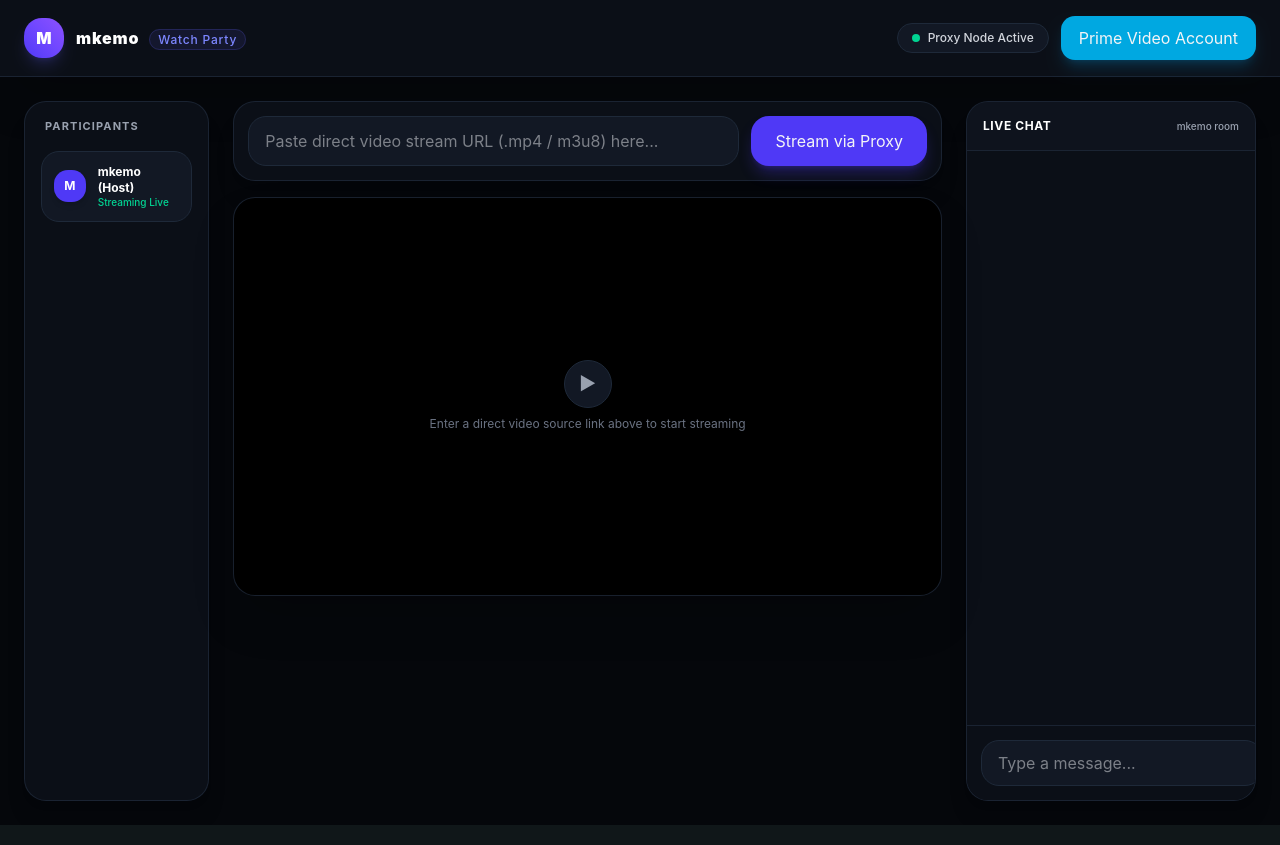
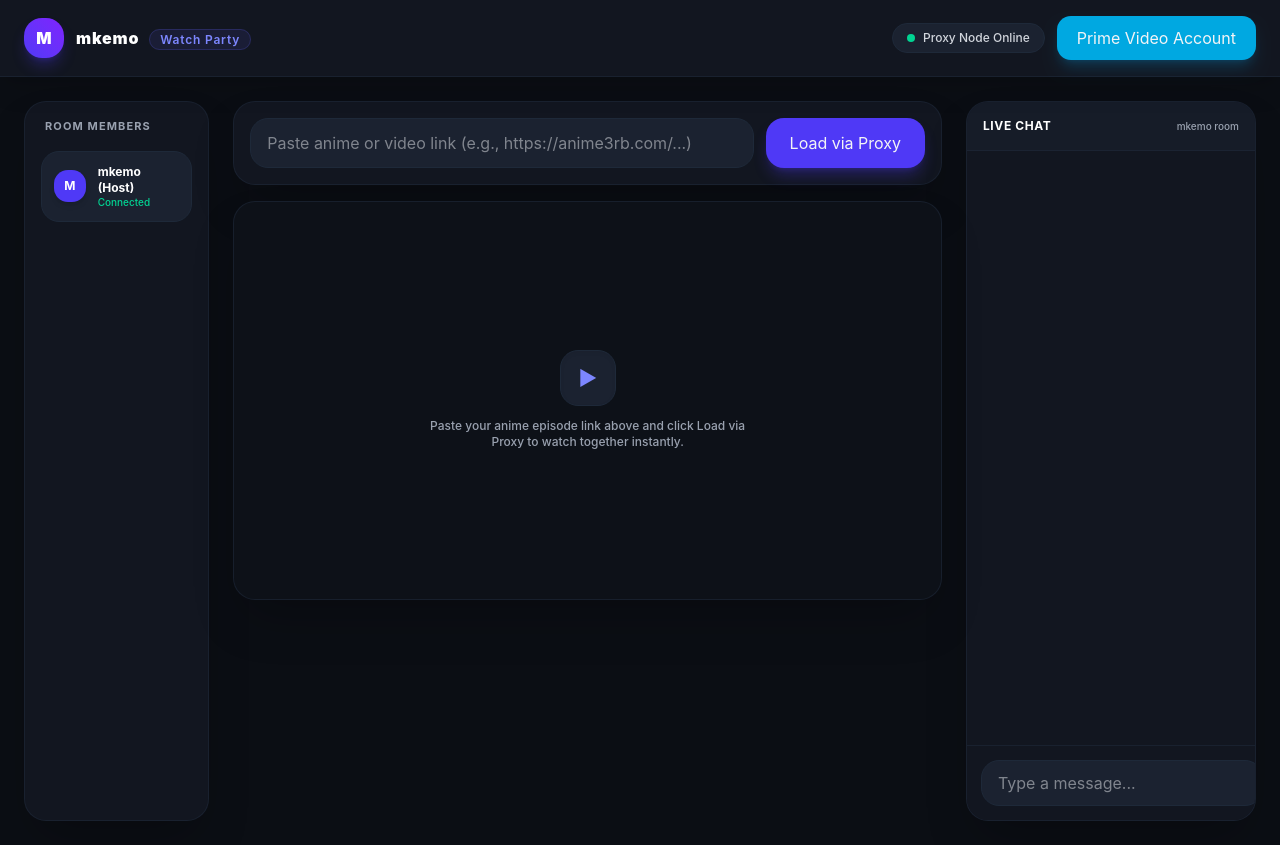
Before and after one commit to eodnsiw92/mkemo1top2, a Next.js app: page /mkemo1top2/ in a window 1280 px wide. Built offline with nearby package versions, Linux system fonts and the light colour scheme.

Commit message:
Update page.tsx

```diff
--- a/app/page.tsx
+++ b/app/page.tsx
@@ -1,6 +1,6 @@
 'use client';
 
-import React, { useState, useRef } from 'react';
+import React, { useState } from 'react';
 
 export default function Home() {
   const [videoUrl, setVideoUrl] = useState('');
@@ -12,24 +12,14 @@ export default function Home() {
   const [regEmail, setRegEmail] = useState('');
   const [regPass, setRegPass] = useState('');
 
-  const videoRef = useRef<HTMLVideoElement>(null);
-
   // سيرفر البروكسي الخاص بك على PythonAnywhere
   const PROXY_URL = "https://ubnt72.pythonanywhere.com/proxy?url=";
 
-  const loadCustomMedia = () => {
+  const loadMedia = () => {
     if (!videoUrl.trim()) return;
-    // توجيه الرابط المباشر عبر البروكسي الخاص بك
-    const finalProxiedUrl = PROXY_URL + encodeURIComponent(videoUrl.trim());
-    setCurrentSrc(finalProxiedUrl);
-
-    // تشغيل الفيديو تلقائياً وبأعلى أداء
-    setTimeout(() => {
-      if (videoRef.current) {
-        videoRef.current.load();
-        videoRef.current.play().catch(e => console.log("Playback error:", e));
-      }
-    }, 150);
+    // توجيه روابط الأنمي والمواقع عبر البروكسي الخاص بك لتعمل فوراً
+    const proxied = PROXY_URL + encodeURIComponent(videoUrl.trim());
+    setCurrentSrc(proxied);
   };
 
   const sendChatMessage = () => {
@@ -40,118 +30,116 @@ export default function Home() {
 
   const submitPrimeRegister = (e: React.FormEvent) => {
     e.preventDefault();
-    alert(`Welcome ${regName}! Prime Video account created successfully.`);
+    alert(`Welcome ${regName}! Account created successfully.`);
     setIsRegisterOpen(false);
   };
 
   return (
-    <div className="bg-[#05070b] text-gray-100 font-sans min-h-screen flex flex-col" dir="ltr">
+    <div className="bg-[#0b0e14] text-gray-100 font-sans min-h-screen flex flex-col selection:bg-indigo-500 selection:text-white" dir="ltr">
 
-      {/* Top Header - mkemo Brand */}
-      <header className="bg-[#0b0f17] border-b border-gray-800/80 px-6 py-4 flex justify-between items-center shadow-2xl">
+      {/* شريط التنقل العلوي - تصميم Rave الحديث */}
+      <header className="bg-[#121620] border-b border-gray-800/60 px-6 py-4 flex justify-between items-center shadow-xl backdrop-blur-md sticky top-0 z-40">
         <div className="flex items-center space-x-3">
-          <div className="w-10 h-10 rounded-2xl bg-gradient-to-tr from-indigo-600 to-violet-500 flex items-center justify-center font-black text-white text-base shadow-lg shadow-indigo-500/20">M</div>
+          <div className="w-10 h-10 rounded-2xl bg-gradient-to-tr from-indigo-600 to-violet-600 flex items-center justify-center font-black text-white text-base shadow-lg shadow-indigo-600/30">M</div>
           <div>
             <h1 className="text-base font-black tracking-wider text-white">
-              mkemo <span className="text-xs font-medium text-indigo-400 ml-1.5 px-2 py-0.5 rounded-full bg-indigo-500/10 border border-indigo-500/20">Watch Party</span>
+              mkemo <span className="text-xs font-semibold text-indigo-400 ml-1.5 px-2.5 py-0.5 rounded-full bg-indigo-500/10 border border-indigo-500/20">Watch Party</span>
             </h1>
           </div>
         </div>
 
         <div className="flex items-center gap-3">
-          <div className="hidden sm:flex items-center gap-2 bg-[#121824] px-3.5 py-1.5 rounded-full border border-gray-800 text-xs">
+          <div className="hidden sm:flex items-center gap-2 bg-[#1b2230] px-3.5 py-1.5 rounded-full border border-gray-800 text-xs">
             <span className="w-2 h-2 rounded-full bg-emerald-400 animate-pulse"></span>
-            <span className="text-gray-300 font-medium">Proxy Node Active</span>
+            <span className="text-gray-300 font-medium">Proxy Node Online</span>
           </div>
           <button
             onClick={() => setIsRegisterOpen(true)}
-            className="bg-[#00A8E1] hover:bg-[#0091c4] text-white px-4.5 py-2.5 rounded-xl font-bold text-xs transition shadow-lg shadow-sky-500/20"
+            className="bg-[#00A8E1] hover:bg-[#0091c4] text-white px-5 py-2.5 rounded-xl font-bold text-xs transition shadow-lg shadow-sky-500/20 active:scale-95"
           >
             Prime Video Account
           </button>
         </div>
       </header>
 
-      {/* Main Layout */}
+      {/* المحتوى الرئيسي */}
       <main className="flex-1 max-w-[1800px] w-full mx-auto p-4 lg:p-6 grid grid-cols-1 lg:grid-cols-12 gap-6 items-start">
 
-        {/* Left Sidebar: Room Members */}
-        <div className="hidden lg:flex lg:col-span-2 bg-[#0b0f17] border border-gray-800/80 rounded-3xl p-4 flex-col space-y-4 h-[700px] shadow-xl">
-          <h2 className="text-[11px] font-bold text-gray-400 uppercase tracking-widest px-1">Participants</h2>
+        {/* الشريط الجانبي - المشاركون (شكل Rave) */}
+        <div className="hidden lg:flex lg:col-span-2 bg-[#121620] border border-gray-800/60 rounded-3xl p-4 flex-col space-y-4 h-[720px] shadow-2xl">
+          <h2 className="text-[11px] font-bold text-gray-400 uppercase tracking-widest px-1">Room Members</h2>
           <div className="space-y-2.5 flex-1 overflow-y-auto">
-            <div className="flex items-center gap-3 bg-[#121824] p-3 rounded-2xl border border-gray-800">
+            <div className="flex items-center gap-3 bg-[#1b2230] p-3 rounded-2xl border border-gray-800">
               <div className="w-8 h-8 rounded-xl bg-indigo-600 flex items-center justify-center font-bold text-xs text-white shadow-md">M</div>
               <div className="text-xs">
                 <p className="font-bold text-white">mkemo (Host)</p>
-                <p className="text-[10px] text-emerald-400 font-medium">Streaming Live</p>
+                <p className="text-[10px] text-emerald-400 font-medium">Connected</p>
               </div>
             </div>
           </div>
         </div>
 
-        {/* Center: High Performance Video Player & URL Input */}
+        {/* قسم المشغل والروابط (المنتصف) */}
         <div className="lg:col-span-7 flex flex-col space-y-4">
 
-          {/* Direct URL Input */}
-          <div className="bg-[#0b0f17] p-3.5 rounded-3xl border border-gray-800/80 flex gap-3 shadow-xl">
+          {/* حقل إدخال الرابط (يدعم روابط الأنمي والمواقع مثل anime3rb) */}
+          <div className="bg-[#121620] p-4 rounded-3xl border border-gray-800/60 flex gap-3 shadow-2xl">
             <input
               type="text"
               value={videoUrl}
               onChange={(e) => setVideoUrl(e.target.value)}
-              placeholder="Paste direct video stream URL (.mp4 / m3u8) here..."
-              className="flex-1 bg-[#121824] border border-gray-800 rounded-2xl px-4 py-3 text-xs text-gray-200 focus:outline-none focus:border-indigo-500 transition font-medium"
+              placeholder="Paste anime or video link (e.g., https://anime3rb.com/...)"
+              className="flex-1 bg-[#1b2230] border border-gray-800 rounded-2xl px-4 py-3 text-xs text-gray-200 focus:outline-none focus:border-indigo-500 transition font-medium"
             />
             <button
-              onClick={loadCustomMedia}
-              className="bg-indigo-600 hover:bg-indigo-700 text-white px-6 py-3 rounded-2xl font-bold text-xs transition shadow-lg shadow-indigo-600/30"
+              onClick={loadMedia}
+              className="bg-indigo-600 hover:bg-indigo-700 text-white px-6 py-3 rounded-2xl font-bold text-xs transition shadow-lg shadow-indigo-600/30 shrink-0"
             >
-              Stream via Proxy
+              Load via Proxy
             </button>
           </div>
 
-          {/* New Cinematic HTML5 Video Player */}
-          <div className="relative w-full aspect-video bg-black rounded-3xl overflow-hidden border border-gray-800/80 shadow-2xl flex items-center justify-center group">
+          {/* مشغل سينمائي متطور يتكيف مع روابط الأنمي والصفحات */}
+          <div className="relative w-full aspect-video bg-[#0d1118] rounded-3xl overflow-hidden border border-gray-800/60 shadow-2xl flex items-center justify-center">
             {currentSrc ? (
-              <video
-                ref={videoRef}
+              <iframe
                 src={currentSrc}
-                controls
-                autoPlay
-                playsInline
-                className="w-full h-full object-contain bg-black"
+                className="w-full h-full border-0 bg-black"
+                allowFullScreen
+                allow="autoplay; encrypted-media; picture-in-picture; fullscreen"
               />
             ) : (
-              <div className="flex flex-col items-center justify-center text-gray-500 text-xs space-y-2">
-                <div className="w-12 h-12 rounded-full bg-[#121824] border border-gray-800 flex items-center justify-center text-gray-400 text-lg font-bold">▶</div>
-                <p>Enter a direct video source link above to start streaming</p>
+              <div className="flex flex-col items-center justify-center text-gray-500 text-xs space-y-3 p-6 text-center">
+                <div className="w-14 h-14 rounded-2xl bg-[#1b2230] border border-gray-800 flex items-center justify-center text-indigo-400 text-xl font-bold shadow-inner">▶</div>
+                <p className="max-w-xs text-gray-400 font-medium">Paste your anime episode link above and click Load via Proxy to watch together instantly.</p>
               </div>
             )}
           </div>
         </div>
 
-        {/* Right Sidebar: Clean Modern Chat */}
-        <div className="lg:col-span-3 bg-[#0b0f17] border border-gray-800/80 rounded-3xl flex flex-col h-[700px] shadow-xl overflow-hidden">
-          <div className="p-4 border-b border-gray-800/80 bg-[#121824]/50 flex justify-between items-center">
+        {/* الشات الجانبي النظيف والمطور */}
+        <div className="lg:col-span-3 bg-[#121620] border border-gray-800/60 rounded-3xl flex flex-col h-[720px] shadow-2xl overflow-hidden">
+          <div className="p-4 border-b border-gray-800/60 bg-[#1b2230]/50 flex justify-between items-center">
             <h3 className="font-bold text-xs text-white uppercase tracking-wider">Live Chat</h3>
             <span className="text-[10px] text-gray-400 font-medium">mkemo room</span>
           </div>
 
           <div className="flex-1 p-4 overflow-y-auto space-y-2.5 flex flex-col">
             {messages.map((msg, idx) => (
-              <div key={idx} className="bg-[#121824] border border-gray-800 p-3 rounded-2xl text-xs text-gray-200 break-words shadow-md">
+              <div key={idx} className="bg-[#1b2230] border border-gray-800 p-3 rounded-2xl text-xs text-gray-200 break-words shadow-md">
                 {msg}
               </div>
             ))}
           </div>
 
-          <div className="p-3.5 border-t border-gray-800/80 bg-[#0b0f17] flex gap-2">
+          <div className="p-3.5 border-t border-gray-800/60 bg-[#121620] flex gap-2">
             <input
               type="text"
               value={chatInput}
               onChange={(e) => setChatInput(e.target.value)}
               onKeyDown={(e) => e.key === 'Enter' && sendChatMessage()}
               placeholder="Type a message..."
-              className="flex-1 bg-[#121824] border border-gray-800 rounded-2xl px-4 py-2.5 text-xs text-gray-200 focus:outline-none focus:border-indigo-500 transition"
+              className="flex-1 bg-[#1b2230] border border-gray-800 rounded-2xl px-4 py-2.5 text-xs text-gray-200 focus:outline-none focus:border-indigo-500 transition"
             />
             <button
               onClick={sendChatMessage}
@@ -164,17 +152,17 @@ export default function Home() {
 
       </main>
 
-      {/* Prime Video Modal */}
+      {/* نافذة تسجيل Prime Video */}
       {isRegisterOpen && (
         <div className="fixed inset-0 bg-black/85 backdrop-blur-md flex items-center justify-center z-50 p-4">
-          <div className="bg-[#0b0f17] border border-gray-800 w-full max-w-md rounded-3xl p-6 shadow-2xl relative">
-            <button onClick={() => setIsRegisterOpen(false)} className="absolute top-4 right-4 text-gray-400 hover:text-white bg-[#121824] border border-gray-800 w-8 h-8 rounded-full flex items-center justify-center text-xs">✕</button>
+          <div className="bg-[#121620] border border-gray-800 w-full max-w-md rounded-3xl p-6 shadow-2xl relative">
+            <button onClick={() => setIsRegisterOpen(false)} className="absolute top-4 right-4 text-gray-400 hover:text-white bg-[#1b2230] border border-gray-800 w-8 h-8 rounded-full flex items-center justify-center text-xs">✕</button>
 
             <h2 className="text-base font-bold text-center mb-5 text-white">Create Prime Video Account</h2>
             <form onSubmit={submitPrimeRegister} className="space-y-3.5">
-              <input type="text" required value={regName} onChange={e => setRegName(e.target.value)} placeholder="Full Name" className="w-full bg-[#121824] border border-gray-800 rounded-2xl px-4 py-3 text-xs text-white focus:outline-none focus:border-[#00A8E1]" />
-              <input type="email" required value={regEmail} onChange={e => setEmail(e.target.value)} placeholder="Email Address" className="w-full bg-[#121824] border border-gray-800 rounded-2xl px-4 py-3 text-xs text-white focus:outline-none focus:border-[#00A8E1]" />
-              <input type="password" required minLength={6} value={regPass} onChange={e => setRegPass(e.target.value)} placeholder="Password" className="w-full bg-[#121824] border border-gray-800 rounded-2xl px-4 py-3 text-xs text-white focus:outline-none focus:border-[#00A8E1]" />
+              <input type="text" required value={regName} onChange={e => setRegName(e.target.value)} placeholder="Full Name" className="w-full bg-[#1b2230] border border-gray-800 rounded-2xl px-4 py-3 text-xs text-white focus:outline-none focus:border-[#00A8E1]" />
+              <input type="email" required value={regEmail} onChange={e => setEmail(e.target.value)} placeholder="Email Address" className="w-full bg-[#1b2230] border border-gray-800 rounded-2xl px-4 py-3 text-xs text-white focus:outline-none focus:border-[#00A8E1]" />
+              <input type="password" required minLength={6} value={regPass} onChange={e => setRegPass(e.target.value)} placeholder="Password" className="w-full bg-[#1b2230] border border-gray-800 rounded-2xl px-4 py-3 text-xs text-white focus:outline-none focus:border-[#00A8E1]" />
               <button type="submit" className="w-full bg-[#00A8E1] hover:bg-[#0091c4] text-white py-3 rounded-2xl font-bold text-xs transition shadow-lg shadow-sky-500/20 mt-2">Register Account</button>
             </form>
           </div>
```
